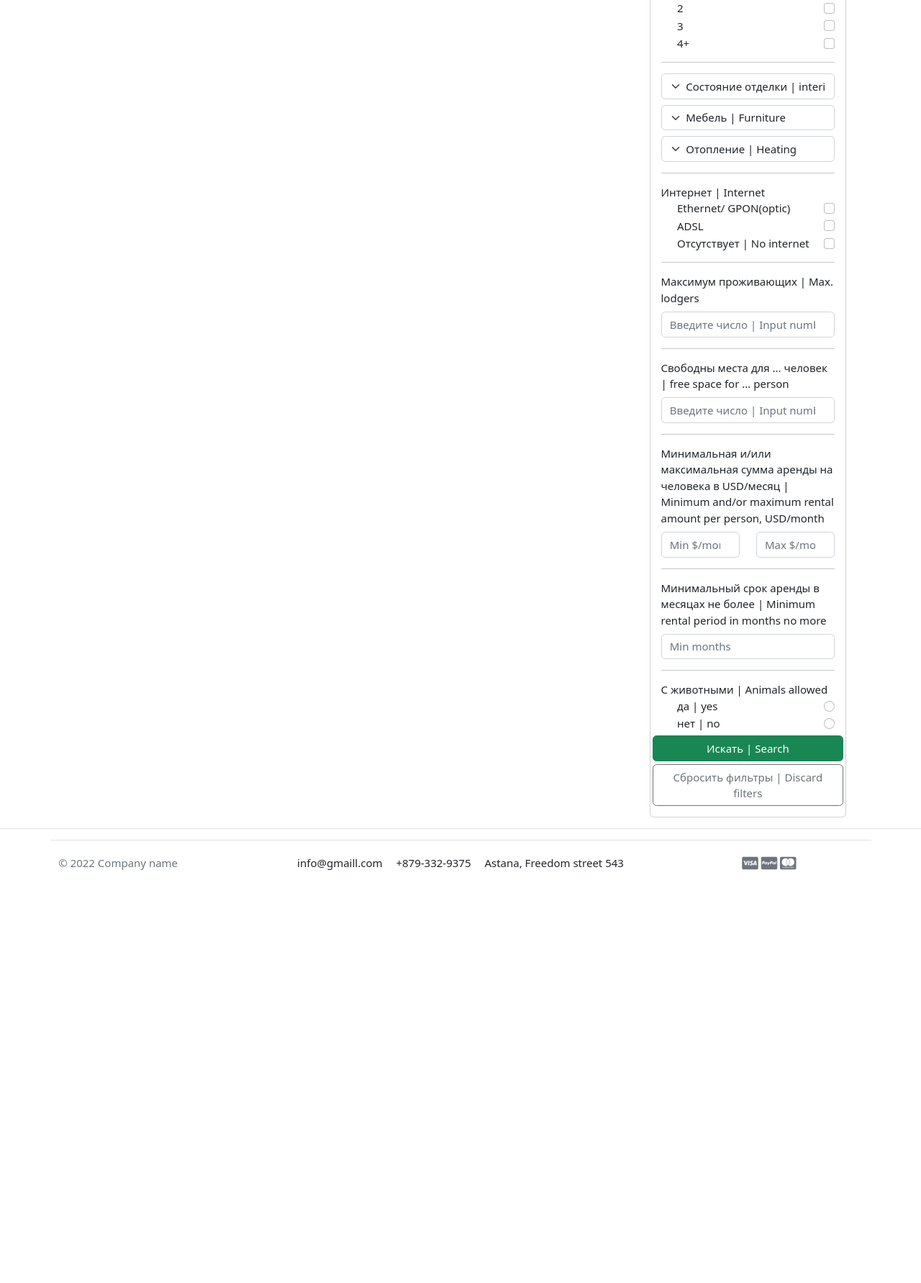
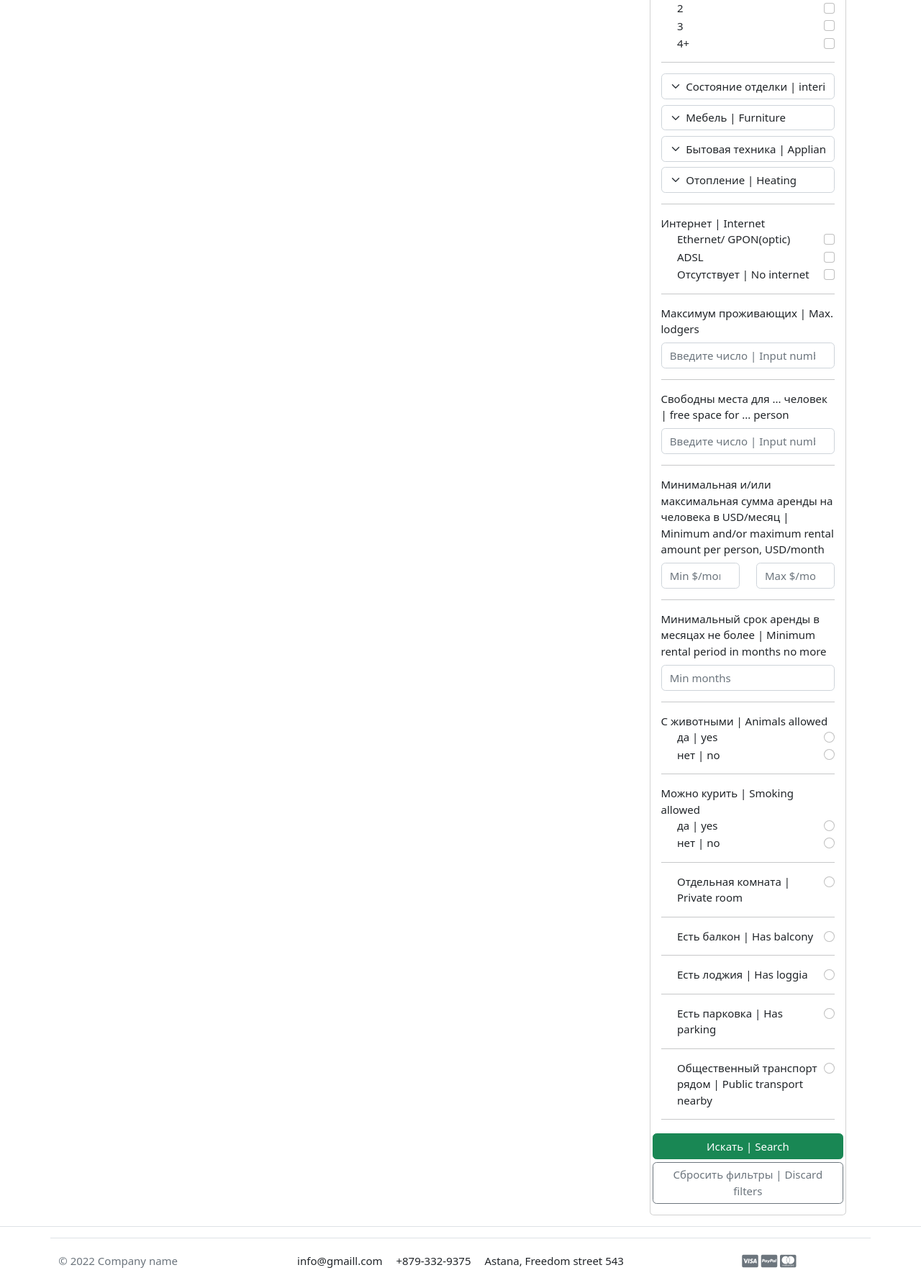
Before and after one commit to mechanovkirill/cooliving, a Django app: page /offers/ in a window 1280 px wide. Shown: the part 738-2521 px from the top of the page at 72% size. Before the commit the page ends 1947 px from the top, so only its background shows below. Run offline with Django 4.2, Linux system fonts and the light colour scheme; tables that the repository leaves empty hold one stand-in row (values such as "Sample post"); some libraries are stand-ins or nearby versions; some web fonts are replaced.

Commit message:
rebuilding and extending filters for search

```diff
--- a/offers/forms.py
+++ b/offers/forms.py
@@ -43,7 +43,7 @@ class OfferForm(forms.ModelForm):
             'cost_per_person': _('Сумма аренды на человека | Rental amount per person'),
             'average_utility_bill': _('Средняя стоимость коммунальных услуг | Average utility bill'),
             'min_rental_period': _('Минимальный период аренды | Minimal rental period'),
-            'separate_room': _('Отдельная комната | Separate room'),
+            'separate_room': _('Предлагается отдельная комната | Separate room available'),
             'has_balcony': _('Есть балкон | Has balcony'),
             'has_loggia': _('Есть лоджия | Has loggia'),
             'has_parking': _('Есть парковка | Has parking'),
--- a/offers/views.py
+++ b/offers/views.py
@@ -76,42 +76,39 @@ class HousingOfferListView(TemplateView):
 
     def get_queryset(self):
         qs = Offer.objects.filter(is_active=True).filter(city__city=self.CITY_SELECTED.get('city'))
-        gender = self.request.GET.get('sex')
-        gender_of_living = self.request.GET.get('gender_of_living')
-        district = self.request.GET.get('district')
-        with_kids = self.request.GET.get('with_kids')
 
-        sqpd = self.QUERY_PARAMS_DICT.get
+        srgg = self.request.GET.get
+        sqpdg = self.QUERY_PARAMS_DICT.get
 
-        if self.is_valid_queryparam(gender):
-            self.QUERY_PARAMS_DICT['Пол|gender'] = gender
-            qs = qs.filter(desired_lodgers_gender=sqpd('Пол|gender'))
-        elif self.is_valid_queryparam(sqpd('Пол|gender')):
-            qs = qs.filter(desired_lodgers_gender=sqpd('Пол|gender'))
+        if self.is_valid_queryparam(srgg('sex')):
+            self.QUERY_PARAMS_DICT['Пол|gender'] = srgg('sex')
+            qs = qs.filter(desired_lodgers_gender=sqpdg('Пол|gender'))
+        elif self.is_valid_queryparam(sqpdg('Пол|gender')):
+            qs = qs.filter(desired_lodgers_gender=sqpdg('Пол|gender'))
 
-        if self.is_valid_queryparam(gender_of_living):
-            self.QUERY_PARAMS_DICT['Проживают|people living'] = gender_of_living
-            qs = qs.filter(sex_of_now_lodgers=sqpd('Проживают|people living'))
-        elif self.is_valid_queryparam(sqpd('Проживают|people living')):
-            qs = qs.filter(sex_of_now_lodgers=sqpd('Проживают|people living'))
+        if self.is_valid_queryparam(srgg('gender_of_living')):
+            self.QUERY_PARAMS_DICT['Проживают|people living'] = srgg('gender_of_living')
+            qs = qs.filter(sex_of_now_lodgers=sqpdg('Проживают|people living'))
+        elif self.is_valid_queryparam(sqpdg('Проживают|people living')):
+            qs = qs.filter(sex_of_now_lodgers=sqpdg('Проживают|people living'))
 
-        if self.is_valid_queryparam(with_kids):
-            self.QUERY_PARAMS_DICT['С детьми|with kids'] = with_kids
-            qs = qs.filter(with_kids=sqpd('С детьми|with kids'))
-        elif self.is_valid_queryparam(sqpd('С детьми|with kids')):
-            qs = qs.filter(with_kids=with_kids('С детьми|with kids'))
+        if self.is_valid_queryparam(srgg('with_kids')):
+            self.QUERY_PARAMS_DICT['С детьми|with kids'] = srgg('with_kids')
+            qs = qs.filter(with_kids=sqpdg('С детьми|with kids'))
+        elif self.is_valid_queryparam(sqpdg('С детьми|with kids')):
+            qs = qs.filter(with_kids=sqpdg('С детьми|with kids'))
 
-        if self.is_valid_queryparam(district):
-            self.QUERY_PARAMS_DICT['Район | District'] = district
-            qs = qs.filter(with_kids=sqpd('Район | District'))
-        elif self.is_valid_queryparam(sqpd('Район | District')):
-            qs = qs.filter(with_kids=with_kids('Район | District'))
+        if self.is_valid_queryparam(srgg('district')):
+            self.QUERY_PARAMS_DICT['Район | District'] = srgg('district')
+            qs = qs.filter(district__icontains=sqpdg('Район | District'))
+        elif self.is_valid_queryparam(sqpdg('Район | District')):
+            qs = qs.filter(district__icontains=sqpdg('Район | District'))
 
         if self.is_valid_queryparam(self.listing_queryparams(self.request, 'house_type')):
             self.QUERY_PARAMS_DICT['Тип жилья|housing type'] = self.listing_queryparams(self.request, 'house_type')
-            qs = qs.filter(house_type__in=sqpd('Тип жилья|housing type'))
-        elif self.is_valid_queryparam(sqpd('Тип жилья|housing type')):
-            qs = qs.filter(house_type__in=sqpd('Тип жилья|housing type'))
+            qs = qs.filter(house_type__in=sqpdg('Тип жилья|housing type'))
+        elif self.is_valid_queryparam(sqpdg('Тип жилья|housing type')):
+            qs = qs.filter(house_type__in=sqpdg('Тип жилья|housing type'))
 
         if self.is_valid_queryparam(self.listing_queryparams(self.request, 'n_rooms')):
             self.QUERY_PARAMS_DICT['Количество комнат|number of rooms'] = self.listing_queryparams(self.request, 'n_rooms')
@@ -119,65 +116,107 @@ class HousingOfferListView(TemplateView):
         elif self.is_valid_queryparam(self.QUERY_PARAMS_DICT.get('Количество комнат|number of rooms')):
             qs = qs.filter(number_of_rooms__in=self.QUERY_PARAMS_DICT.get('Количество комнат|number of rooms'))
 
-        if self.is_valid_queryparam(self.request.GET.get('interior_condition')):
-            self.QUERY_PARAMS_DICT['Отделка|interior'] = self.request.GET.get('interior_condition')
-            qs = qs.filter(interior_condition=self.QUERY_PARAMS_DICT.get('Отделка|interior'))
-        elif self.is_valid_queryparam(self.QUERY_PARAMS_DICT.get('Отделка|interior')):
-            qs = qs.filter(interior_condition=self.QUERY_PARAMS_DICT.get('Отделка|interior'))
+        if self.is_valid_queryparam(srgg('interior_condition')):
+            self.QUERY_PARAMS_DICT['Отделка|interior'] = srgg('interior_condition')
+            qs = qs.filter(interior_condition=sqpdg('Отделка|interior'))
+        elif self.is_valid_queryparam(sqpdg('Отделка|interior')):
+            qs = qs.filter(interior_condition=sqpdg('Отделка|interior'))
 
-        if self.is_valid_queryparam(self.request.GET.get('furniture')):
-            self.QUERY_PARAMS_DICT['Мебель|furniture'] = self.request.GET.get('furniture')
-            qs = qs.filter(furniture=self.QUERY_PARAMS_DICT.get('Мебель|furniture'))
-        elif self.is_valid_queryparam(self.QUERY_PARAMS_DICT.get('Мебель|furniture')):
-            qs = qs.filter(furniture=self.QUERY_PARAMS_DICT.get('Мебель|furniture'))
+        if self.is_valid_queryparam(srgg('furniture')):
+            self.QUERY_PARAMS_DICT['Мебель|furniture'] = srgg('furniture')
+            qs = qs.filter(furniture=sqpdg('Мебель|furniture'))
+        elif self.is_valid_queryparam(sqpdg('Мебель|furniture')):
+            qs = qs.filter(furniture=sqpdg('Мебель|furniture'))
 
-        if self.is_valid_queryparam(self.request.GET.get('heating')):
-            self.QUERY_PARAMS_DICT['Отопление|heating'] = self.request.GET.get('heating')
-            qs = qs.filter(heating=self.QUERY_PARAMS_DICT.get('Отопление|heating'))
-        elif self.is_valid_queryparam(self.QUERY_PARAMS_DICT.get('Отопление|heating')):
-            qs = qs.filter(heating=self.QUERY_PARAMS_DICT.get('Отопление|heating'))
+        if self.is_valid_queryparam(srgg('appliances')):
+            self.QUERY_PARAMS_DICT['Бытовая техника|Appliances'] = srgg('appliances')
+            qs = qs.filter(furniture=sqpdg('Бытовая техника|Appliances'))
+        elif self.is_valid_queryparam(sqpdg('Бытовая техника|Appliances')):
+            qs = qs.filter(furniture=sqpdg('Бытовая техника|Appliances'))
+
+        if self.is_valid_queryparam(srgg('heating')):
+            self.QUERY_PARAMS_DICT['Отопление|heating'] = srgg('heating')
+            qs = qs.filter(heating=sqpdg('Отопление|heating'))
+        elif self.is_valid_queryparam(sqpdg('Отопление|heating')):
+            qs = qs.filter(heating=sqpdg('Отопление|heating'))
 
         if self.is_valid_queryparam(self.listing_queryparams(self.request, 'internet_op')):
             self.QUERY_PARAMS_DICT['Интернет|internet'] = self.listing_queryparams(self.request, 'internet_op')
-            qs = qs.filter(internet__in=self.QUERY_PARAMS_DICT.get('Интернет|internet'))
-        elif self.is_valid_queryparam(self.QUERY_PARAMS_DICT.get('Интернет|internet')):
-            qs = qs.filter(internet__in=self.QUERY_PARAMS_DICT.get('Интернет|internet'))
+            qs = qs.filter(internet__in=sqpdg('Интернет|internet'))
+        elif self.is_valid_queryparam(sqpdg('Интернет|internet')):
+            qs = qs.filter(internet__in=sqpdg('Интернет|internet'))
 
-        if self.is_valid_queryparam(self.request.GET.get('number_living')):
-            self.QUERY_PARAMS_DICT['Макc.проживающих|Max.lodgers'] = self.request.GET.get('number_living')
-            qs = qs.filter(number_of_lodgers__lte=self.QUERY_PARAMS_DICT.get('Макc.проживающих|Max.lodgers'))
-        elif self.is_valid_queryparam(self.QUERY_PARAMS_DICT.get('Макc.проживающих|Max.lodgers')):
-            qs = qs.filter(number_of_lodgers__lte=self.QUERY_PARAMS_DICT.get('Макc.проживающих|Max.lodgers'))
+        if self.is_valid_queryparam(srgg('number_living')):
+            self.QUERY_PARAMS_DICT['Макc.проживающих|Max.lodgers'] = srgg('number_living')
+            qs = qs.filter(number_of_lodgers__lte=sqpdg('Макc.проживающих|Max.lodgers'))
+        elif self.is_valid_queryparam(sqpdg('Макc.проживающих|Max.lodgers')):
+            qs = qs.filter(number_of_lodgers__lte=sqpdg('Макc.проживающих|Max.lodgers'))
 
-        if self.is_valid_queryparam(self.request.GET.get('freespace')):
-            self.QUERY_PARAMS_DICT['Свободно мест|free space'] = self.request.GET.get('freespace')
-            qs = qs.filter(free_space_for_num_person__lte=self.QUERY_PARAMS_DICT.get('Свободно мест|free space'))
-        elif self.is_valid_queryparam(self.QUERY_PARAMS_DICT.get('Свободно мест|free space')):
-            qs = qs.filter(free_space_for_num_person__lte=self.QUERY_PARAMS_DICT.get('Свободно мест|free space'))
+        if self.is_valid_queryparam(srgg('freespace')):
+            self.QUERY_PARAMS_DICT['Свободно мест|free space'] = srgg('freespace')
+            qs = qs.filter(free_space_for_num_person__lte=sqpdg('Свободно мест|free space'))
+        elif self.is_valid_queryparam(sqpdg('Свободно мест|free space')):
+            qs = qs.filter(free_space_for_num_person__lte=sqpdg('Свободно мест|free space'))
 
-        if self.is_valid_queryparam(self.request.GET.get('min_cost')):
-            self.QUERY_PARAMS_DICT['Минимальная цена|min. price'] = self.request.GET.get('min_cost')
-            qs = qs.filter(cost_per_person__gte=self.QUERY_PARAMS_DICT.get('Минимальная цена|min. price'))
-        elif self.is_valid_queryparam(self.QUERY_PARAMS_DICT.get('Минимальная цена|min. price')):
-            qs = qs.filter(cost_per_person__gte=self.QUERY_PARAMS_DICT.get('Минимальная цена|min. price'))
+        if self.is_valid_queryparam(srgg('min_cost')):
+            self.QUERY_PARAMS_DICT['Минимальная цена|min. price'] = srgg('min_cost')
+            qs = qs.filter(cost_per_person__gte=sqpdg('Минимальная цена|min. price'))
+        elif self.is_valid_queryparam(sqpdg('Минимальная цена|min. price')):
+            qs = qs.filter(cost_per_person__gte=sqpdg('Минимальная цена|min. price'))
 
-        if self.is_valid_queryparam(self.request.GET.get('max_cost')):
-            self.QUERY_PARAMS_DICT['Минимальная цена|min. price'] = self.request.GET.get('max_cost')
-            qs = qs.filter(cost_per_person__lte=self.QUERY_PARAMS_DICT.get('Свободно мест|free space'))
-        elif self.is_valid_queryparam(self.QUERY_PARAMS_DICT.get('Свободно мест|free space')):
-            qs = qs.filter(cost_per_person__lte=self.QUERY_PARAMS_DICT.get('Свободно мест|free space'))
+        if self.is_valid_queryparam(srgg('max_cost')):
+            self.QUERY_PARAMS_DICT['Минимальная цена|min. price'] = srgg('max_cost')
+            qs = qs.filter(cost_per_person__lte=sqpdg('Свободно мест|free space'))
+        elif self.is_valid_queryparam(sqpdg('Свободно мест|free space')):
+            qs = qs.filter(cost_per_person__lte=sqpdg('Свободно мест|free space'))
 
-        if self.is_valid_queryparam(self.request.GET.get('min_rental_period')):
-            self.QUERY_PARAMS_DICT['Период аренды|rental period'] = self.request.GET.get('min_rental_period')
-            qs = qs.filter(min_rental_period__lte=self.QUERY_PARAMS_DICT.get('Период аренды|rental period'))
-        elif self.is_valid_queryparam(self.QUERY_PARAMS_DICT.get('Период аренды|rental period')):
-            qs = qs.filter(min_rental_period__lte=self.QUERY_PARAMS_DICT.get('Период аренды|rental period'))
+        if self.is_valid_queryparam(srgg('min_rental_period')):
+            self.QUERY_PARAMS_DICT['Период аренды|rental period'] = srgg('min_rental_period')
+            qs = qs.filter(min_rental_period__lte=sqpdg('Период аренды|rental period'))
+        elif self.is_valid_queryparam(sqpdg('Период аренды|rental period')):
+            qs = qs.filter(min_rental_period__lte=sqpdg('Период аренды|rental period'))
 
-        if self.is_valid_queryparam(self.request.GET.get('with_animals')):
-            self.QUERY_PARAMS_DICT['С животными|with animals'] = self.request.GET.get('with_animals')
-            qs = qs.filter(with_animals=self.QUERY_PARAMS_DICT.get('С животными|with animals'))
-        elif self.is_valid_queryparam(self.QUERY_PARAMS_DICT.get('С животными|with animals')):
-            qs = qs.filter(with_animals=self.QUERY_PARAMS_DICT.get('С животными|with animals'))
+        if self.is_valid_queryparam(srgg('separate_room')):
+            self.QUERY_PARAMS_DICT['Отдельная комната|has separate room'] = srgg('separate_room')
+            qs = qs.filter(separate_room=sqpdg('Отдельная комната|has separate room'))
+        elif self.is_valid_queryparam(sqpdg('Отдельная комната|has separate room')):
+            qs = qs.filter(separate_room=sqpdg('Отдельная комната|has separate room'))
+
+        if self.is_valid_queryparam(srgg('has_balcony')):
+            self.QUERY_PARAMS_DICT['Есть балкон|Has balcony'] = srgg('has_balcony')
+            qs = qs.filter(has_balcony=sqpdg('Есть балкон|Has balcony'))
+        elif self.is_valid_queryparam(sqpdg('Есть балкон|Has balcony')):
+            qs = qs.filter(has_balcony=sqpdg('Есть балкон|Has balcony'))
+
+        if self.is_valid_queryparam(srgg('has_loggia')):
+            self.QUERY_PARAMS_DICT['Есть лоджия|Has loggia'] = srgg('has_loggia')
+            qs = qs.filter(has_loggia=sqpdg('Есть лоджия|Has loggia'))
+        elif self.is_valid_queryparam(sqpdg('Есть лоджия|Has loggia')):
+            qs = qs.filter(has_loggia=sqpdg('Есть лоджия|Has loggia'))
+
+        if self.is_valid_queryparam(srgg('has_parking')):
+            self.QUERY_PARAMS_DICT['Есть парковка|Has parking'] = srgg('has_parking')
+            qs = qs.filter(has_parking=sqpdg('Есть парковка|Has parking'))
+        elif self.is_valid_queryparam(sqpdg('Есть парковка|Has parking')):
+            qs = qs.filter(has_parking=sqpdg('Есть парковка|Has parking'))
+
+        if self.is_valid_queryparam(srgg('transport_nearby')):
+            self.QUERY_PARAMS_DICT['Транспорт рядом|Transport nearby'] = srgg('transport_nearby')
+            qs = qs.filter(transport_nearby=sqpdg('Транспорт рядом|Transport nearby'))
+        elif self.is_valid_queryparam(sqpdg('Транспорт рядом|Transport nearby')):
+            qs = qs.filter(transport_nearby=sqpdg('Транспорт рядом|Transport nearby'))
+
+        if self.is_valid_queryparam(srgg('with_animals')):
+            self.QUERY_PARAMS_DICT['С животными|with animals'] = srgg('with_animals')
+            qs = qs.filter(with_animals=sqpdg('С животными|with animals'))
+        elif self.is_valid_queryparam(sqpdg('С животными|with animals')):
+            qs = qs.filter(with_animals=sqpdg('С животными|with animals'))
+
+        if self.is_valid_queryparam(srgg('can_smoke')):
+            self.QUERY_PARAMS_DICT['Можно курить|Smoking allowed'] = srgg('can_smoke')
+            qs = qs.filter(can_smoke=sqpdg('Можно курить|Smoking allowed'))
+        elif self.is_valid_queryparam(sqpdg('Можно курить|Smoking allowed')):
+            qs = qs.filter(can_smoke=sqpdg('Можно курить|Smoking allowed'))
 
         if self.is_valid_queryparam(self.request.GET.get('discard_filters')):
             self.QUERY_PARAMS_DICT.clear()
--- a/templates/offers/house_offer_detail.html
+++ b/templates/offers/house_offer_detail.html
@@ -60,7 +60,7 @@
                                           <dd class="col-7 mb-2">{{ housing_offer.get_number_of_rooms_display }}</dd>
                                            <dt class="col-5 mb-2">Площадь жилья | Area</dt>
                                           <dd class="col-7 mb-2">{{ housing_offer.house_area }} m2</dd>
-                                           <dt class="col-5 mb-2">Предлагается отдельная комната | Separate room</dt>
+                                           <dt class="col-5 mb-2">Предлагается отдельная комната | Private room available</dt>
                                               {% if housing_offer.separate_room %}
                                                    <dd class="col-7 mb-2"><i class="fa fa-check" aria-hidden="true"></i></dd>
                                                {% else %}
--- a/templates/offers/housing_offer_list.html
+++ b/templates/offers/housing_offer_list.html
@@ -141,6 +141,15 @@
               <option value=3>Без мебели | Without furniture</option>
          </select>
 <!--furniture//-->
+<!--appliances-->
+         <select name="appliances" class="form-select mb-2" aria-label="appliances">
+              <option value="" disabled selected>Бытовая техника | Appliances</option>
+              <option value=1>Все необходимое | Necessary</option>
+              <option value=2>Частично | Partially available</option>
+              <option value=3>Отсутствует | No appliances</option>
+              <option value=4>Необходимое и дополнительно | Necessary+</option>
+         </select>
+<!--appliances//-->
 <!--heating-->
          <select name="heating" class="form-select" aria-label="heating">
               <option value="" disabled selected>Отопление | Heating</option>
@@ -197,7 +206,7 @@
                    <input name="min_rental_period" class="form-control" type="number" min="1" placeholder="Min months" id="min_rental_period" aria-label="input min_rental_period">
 
 <!--MinMaxRentalPeriod//-->
-               <hr>
+   <hr>
 <!--WithAnimals-->
              <label class="form-check-label" for="">С животными | Animals allowed</label>
          <div class="form-check">
@@ -209,6 +218,54 @@
               <label class="form-check-label" for="with_animals">нет | no</label>
           </div>
 <!--WithAnimals//-->
+             <hr>
+<!--can_smoke-->
+          <label class="form-check-label" for="">Можно курить | Smoking allowed</label>
+         <div class="form-check">
+              <input name="can_smoke" class="form-check-input" type="radio" id="can_smoke" value='True'>
+              <label class="form-check-label" for="can_smoke">да | yes</label>
+         </div>
+          <div class="form-check">
+             <input name="can_smoke" class="form-check-input" type="radio" id="can_smoke" value='False'>
+              <label class="form-check-label" for="can_smoke">нет | no</label>
+          </div>
+<!--can_smoke//-->
+              <hr>
+<!--separate_room-->
+         <div class="form-check">
+              <input name="separate_room" class="form-check-input" type="radio" id="separate_room" value='True'>
+              <label class="form-check-label" for="separate_room">Отдельная комната | Private room</label>
+         </div>
+<!--separate_room//-->
+               <hr>
+<!--has_balcony-->
+         <div class="form-check">
+              <input name="has_balcony" class="form-check-input" type="radio" id="has_balcony" value='True'>
+              <label class="form-check-label" for="has_balcony">Есть балкон | Has balcony</label>
+         </div>
+<!--has_balcony//-->
+              <hr>
+<!--has_loggia-->
+         <div class="form-check">
+              <input name="has_loggia" class="form-check-input" type="radio" id="has_loggia" value='True'>
+              <label class="form-check-label" for="has_loggia">Есть лоджия | Has loggia</label>
+         </div>
+<!--has_loggia//-->
+              <hr>
+<!--has_parking-->
+         <div class="form-check">
+              <input name="has_parking" class="form-check-input" type="radio" id="has_parking" value='True'>
+              <label class="form-check-label" for="has_parking">Есть парковка | Has parking</label>
+         </div>
+<!--has_parking//-->
+              <hr>
+<!--transport_nearby-->
+         <div class="form-check">
+              <input name="transport_nearby" class="form-check-input" type="radio" id="transport_nearby" value='True'>
+              <label class="form-check-label" for="transport_nearby">Общественный транспорт рядом | Public transport nearby</label>
+         </div>
+<!--transport_nearby//-->
+              <hr>
       </div><!--col//-->
              <button class="btn btn-success my-1 float-start" type="submit" >Искать | Search</button>
     </div><!--row//-->
```
